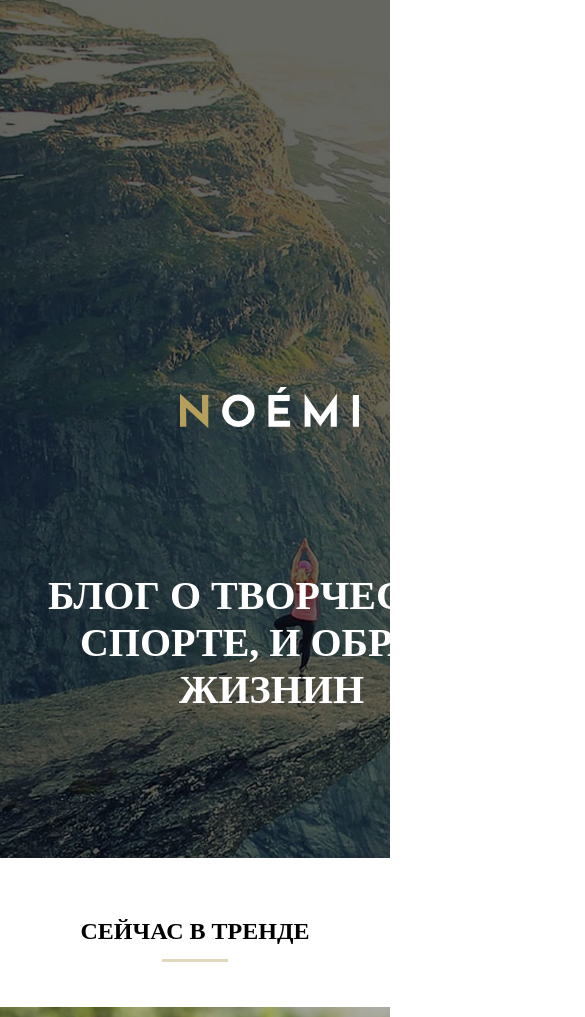
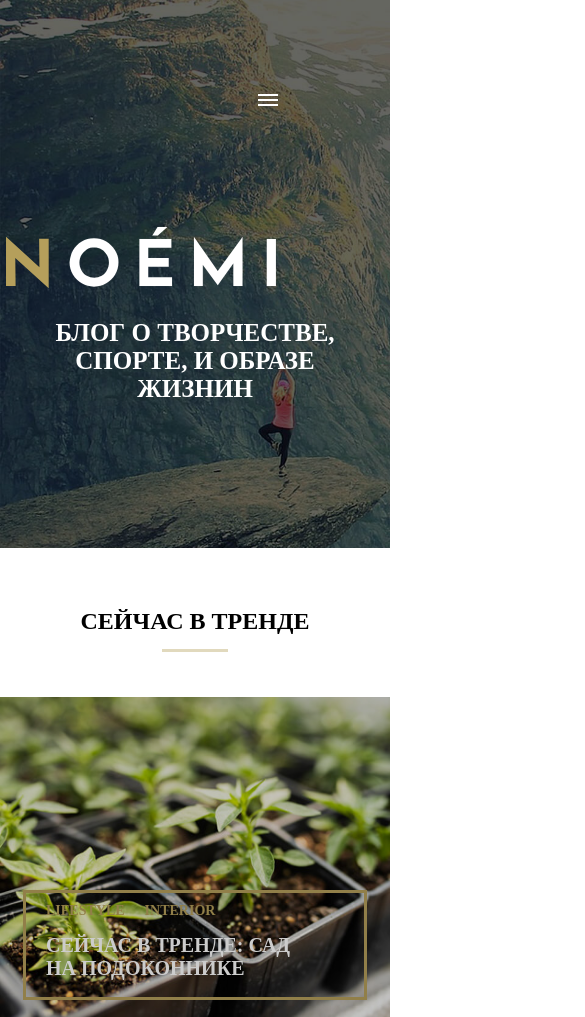
Before and after one commit to JohnWhite39/Code, a plain HTML site: page index.html in a window 390 px wide. Shown: the top 1017 px of the page, 585 px wide, since content can reach past the window. Drawn offline with nearby package versions, Linux system fonts and the light colour scheme; a web font is replaced by a local one.

Commit message:
Add files via upload

```diff
--- a/style.css
+++ b/style.css
@@ -61,6 +61,7 @@ h1, h2, h3, p, ul, body {
     background-size: cover;
     position: relative;
     z-index: 0;
+    overflow-x: hidden;
   }
 
 .header::after {
@@ -598,6 +599,24 @@ h1, h2, h3, p, ul, body {
   color: #999999;
 }
 
+@media (min-width: 300px) and (max-width: 641px) {
+  .logo {
+    width: 271px;
+    margin-top: -80px;
+    margin-left: -87px;
+  }
+
+  .header__title {
+    font-size: 24px;
+    width: 280px;
+    padding-top: 27px;
+  }
+
+  .menu-btn {
+    left: -32px;
+  }
+}
+
 @media (min-width: 641px) and (max-width: 1200px) {
   .header{
     background: url(img/banner-bg-tablet.jpg);
@@ -740,7 +759,7 @@ h1, h2, h3, p, ul, body {
     top: 9px;
     display: block;
     position: relative;
-    left: 220px;
+    left: -30px;
   }
 
   .menu-btn span,
@@ -799,8 +818,8 @@ h1, h2, h3, p, ul, body {
     padding-top: 176px;
   }
   .header__title {
-    font-size: 40px;
-    width: 543px;
+    font-size: 25px;
+    width: 286px;
   }
 
   .trends__box {
@@ -829,3 +848,9 @@ h1, h2, h3, p, ul, body {
     margin-top: -267px;
   }
 }
+
+@media (min-width: 1200px) {
+  .shop__bg-mobile {
+    display: none;
+  }
+}
```
Also changed, not shown: index.html (indentation only).
